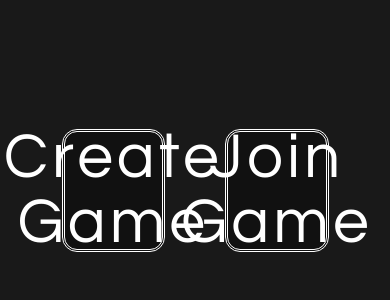
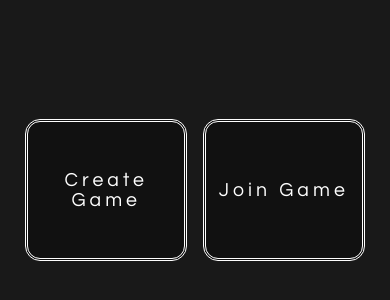
Before and after one commit to YawA13/spar_website, a plain HTML site: page index.html in a window 390 px wide. Shown: the part 232-532 px from the top of the page. Drawn offline with Linux system fonts and the light colour scheme.

Commit message:
Make inital containers responsive

```diff
--- a/style.css
+++ b/style.css
@@ -40,9 +40,13 @@ h2{
     align-items: center;
     border: double;
     background: rgba(0, 0, 0, 0.3);
-    margin: 0 30px;
+    margin: 0 2vw;
     border-radius: 15px;
     transition: padding 0.5s, background 0.5s, color 0.5s;
+  }
+
+  .container h1{
+    font-size: 5vw;
   }
 
   .container:hover{
@@ -189,3 +193,11 @@ img{
   color: #ffffff;
   margin: 0;
 }
+
+@media screen and (max-width: 800px) {
+  .container
+  {
+    height: 35vw;
+    width: 40vw;
+  }
+}
```
